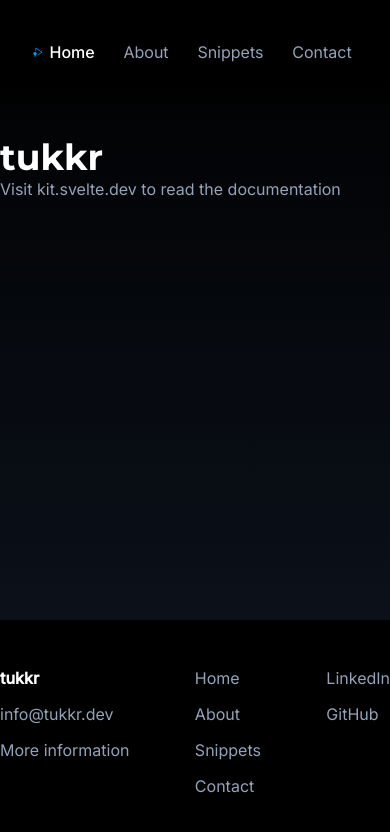
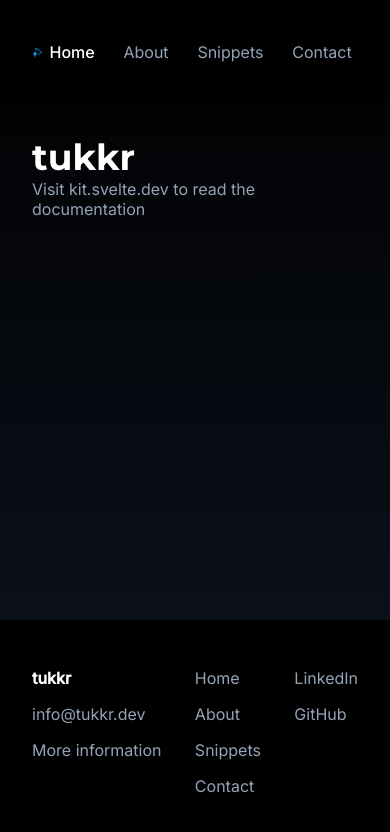
Before and after one commit to JeffreyTheTukkr/tukkr.dev, a SvelteKit app: page / in a window 390 px wide. Shown: the top 832 px of the page. Built offline with nearby package versions, Linux system fonts and the light colour scheme.

Commit message:
fix width issue from mobile to max widht

```diff
--- a/src/scss/global.scss
+++ b/src/scss/global.scss
@@ -67,5 +67,6 @@
 
 .container {
     margin: 0 auto;
+    width: calc(100% - 4rem);
     max-width: 680px;
 }
```
